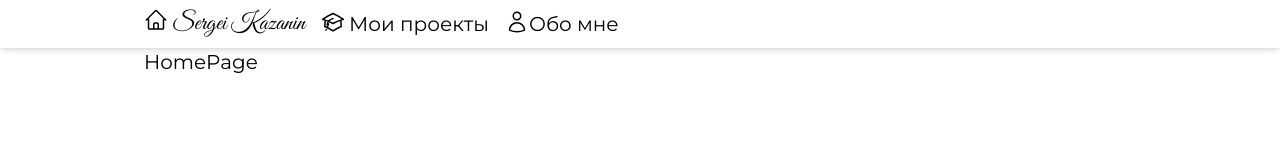
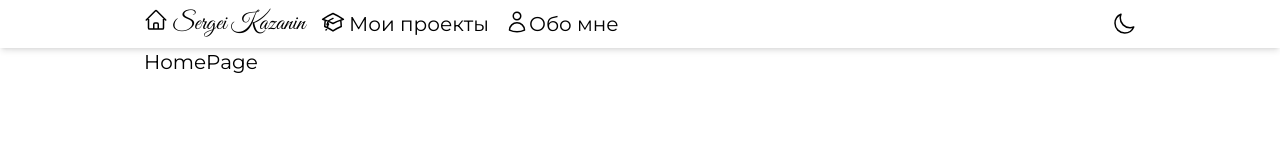
Before and after one commit to SergeiKazanin/home-page, a React (Create React App) app: page / in a window 1280 px wide. Shown: the top 160 px of the page. Built offline with nearby package versions, Linux system fonts and the light colour scheme.

Commit message:
Added dark theme

```diff
--- a/public/index.html
+++ b/public/index.html
@@ -24,7 +24,7 @@
       work correctly both with client-side routing and a non-root public URL.
       Learn how to configure a non-root public URL by running `npm run build`.
     -->
-    <title>React App</title>
+    <title>Home page</title>
   </head>
   <body>
     <noscript>You need to enable JavaScript to run this app.</noscript>
--- a/src/App.js
+++ b/src/App.js
@@ -1,42 +1,15 @@
-import { Link } from "react-router-dom";
+
 import { Routes, Route } from "react-router-dom";
 import HomePage from "./pages/HomePage";
 import MyProjects from "./pages/MyProjects";
-import AboutMe from "./pages/AboutMe"
-import AcademicSvg from "./components/svg/AcademicSvg";
-import HomeSvg from "./components/svg/HomeSvg";
-import AboutMeSvg from "./components/svg/AboutMeSvg";
-
+import AboutMe from "./pages/AboutMe";
+import Header from "./components/Header";
 
 function App() {
   return (
     <div className="flex pt-12 flex-col w-full font-montserrat text-xl">
-      <header className="fixed w-full h-12 top-0 left-0 z-50 shadow-md">
-        <div className="px-4 h-full max-w-screen-lg mx-auto">
-          <nav className="flex items-center gap-4 h-full ">
-            <Link to="/">
-              <div className="flex">
-                <HomeSvg />
-                <span className="ml-1 font-greatvibes transition-colors hover:text-indigo-500 text-2xl">
-                  Sergei Kazanin
-                </span>
-              </div>
-            </Link>
-            <Link to="/myproject">
-              <div className="flex">
-                <AcademicSvg />
-                <span className="ml-1">Мои проекты</span>
-              </div>
-            </Link>
-            <Link to="aboutme">
-              <div className="flex">
-                <AboutMeSvg />
-                <span className="ml">Обо мне</span>
-              </div>
-            </Link>
-          </nav>
-        </div>
-      </header>
+      <Header />
+
       <main>
         <div className="px-4 max-w-screen-lg mx-auto">
           <Routes>
@@ -46,7 +19,10 @@ function App() {
           </Routes>
         </div>
       </main>
-      <footer></footer>
+
+      <footer>
+
+      </footer>
     </div>
   );
 }
--- /dev/null
+++ b/src/components/Header.js
@@ -0,0 +1,72 @@
+import React, { useEffect, useState } from "react";
+import AcademicSvg from "./svg/AcademicSvg";
+import HomeSvg from "./svg/HomeSvg";
+import AboutMeSvg from "./svg/AboutMeSvg";
+import LightSvg from "./svg/LightSvg";
+import DarkSvg from "./svg/DarkSvg";
+import { Link } from "react-router-dom";
+
+export default function Header() {
+  const [theme, setTheme] = useState("");
+
+  const handleThemeChange = () => {
+    if (theme === "light") {
+      localStorage.theme = "dark";
+      setTheme("dark");
+    } else {
+      localStorage.theme = "light";
+      setTheme("light");
+    }
+  };
+
+  useEffect(() => {
+    if (
+      localStorage.theme === "dark" ||
+      (!("theme" in localStorage) &&
+        window.matchMedia("(prefers-color-scheme: dark)").matches)
+    ) {
+      document.documentElement.classList.add("dark");
+      setTheme("dark");
+    } else {
+      document.documentElement.classList.remove("dark");
+      setTheme("light");
+    }
+    return () => {};
+  }, [theme]);
+
+  return (
+    <header className="fixed w-full dark:text-white dark:bg-slate-800 h-12 top-0 left-0 z-50 shadow-md">
+      <div className="px-4 h-full max-w-screen-lg mx-auto">
+        <nav className="flex justify-between h-full ">
+          <div className="flex items-center gap-4 h-full ">
+            <Link to="/">
+              <div className="flex">
+                <HomeSvg />
+                <span className="ml-1 font-greatvibes transition-colors hover:text-indigo-500 text-2xl">
+                  Sergei Kazanin
+                </span>
+              </div>
+            </Link>
+            <Link to="/myproject">
+              <div className="flex">
+                <AcademicSvg />
+                <span className="ml-1">Мои проекты</span>
+              </div>
+            </Link>
+            <Link to="aboutme">
+              <div className="flex">
+                <AboutMeSvg />
+                <span className="ml">Обо мне</span>
+              </div>
+            </Link>
+          </div>
+          <div className="flex items-center">
+            <button onClick={handleThemeChange}>
+              {theme === "light" ? <DarkSvg /> : <LightSvg />}
+            </button>
+          </div>
+        </nav>
+      </div>
+    </header>
+  );
+}
--- /dev/null
+++ b/src/components/svg/DarkSvg.js
@@ -0,0 +1,20 @@
+import React from "react";
+
+export default function DarkSvg() {
+  return (
+    <svg
+      xmlns="http://www.w3.org/2000/svg"
+      fill="none"
+      viewBox="0 0 24 24"
+      stroke-width="1.5"
+      stroke="currentColor"
+      class="w-6 h-6"
+    >
+      <path
+        stroke-linecap="round"
+        stroke-linejoin="round"
+        d="M21.752 15.002A9.718 9.718 0 0118 15.75c-5.385 0-9.75-4.365-9.75-9.75 0-1.33.266-2.597.748-3.752A9.753 9.753 0 003 11.25C3 16.635 7.365 21 12.75 21a9.753 9.753 0 009.002-5.998z"
+      />
+    </svg>
+  );
+}
--- /dev/null
+++ b/src/components/svg/LightSvg.js
@@ -0,0 +1,20 @@
+import React from "react";
+
+export default function LightSvg() {
+  return (
+    <svg
+      xmlns="http://www.w3.org/2000/svg"
+      fill="none"
+      viewBox="0 0 24 24"
+      stroke-width="1.5"
+      stroke="currentColor"
+      class="w-6 h-6"
+    >
+      <path
+        stroke-linecap="round"
+        stroke-linejoin="round"
+        d="M12 3v2.25m6.364.386l-1.591 1.591M21 12h-2.25m-.386 6.364l-1.591-1.591M12 18.75V21m-4.773-4.227l-1.591 1.591M5.25 12H3m4.227-4.773L5.636 5.636M15.75 12a3.75 3.75 0 11-7.5 0 3.75 3.75 0 017.5 0z"
+      />
+    </svg>
+  );
+}
--- a/src/pages/AboutMe.js
+++ b/src/pages/AboutMe.js
@@ -1,6 +1,7 @@
 import React from 'react'
 
 export default function AboutMe() {
+  document.title = "Обо мне - SergeiKazanin Home Page";
   return (
     <div>AboutMe</div>
   )
--- a/src/pages/HomePage.js
+++ b/src/pages/HomePage.js
@@ -1,7 +1,6 @@
-import React from 'react'
+import React from "react";
 
 export default function HomePage() {
-  return (
-    <div>HomePage</div>
-  )
+  document.title = "Главная - SergeiKazanin Home Page";
+  return <div>HomePage</div>;
 }
--- a/src/pages/MyProjects.js
+++ b/src/pages/MyProjects.js
@@ -1,6 +1,7 @@
 import React from 'react'
 
 export default function MyProjects() {
+  document.title = "Мои проекты - SergeiKazanin Home Page";
   return (
     <div>MyProjects</div>
   )
```
Also changed, not shown: 1 other file (tests, documents, lock files or other folders).
